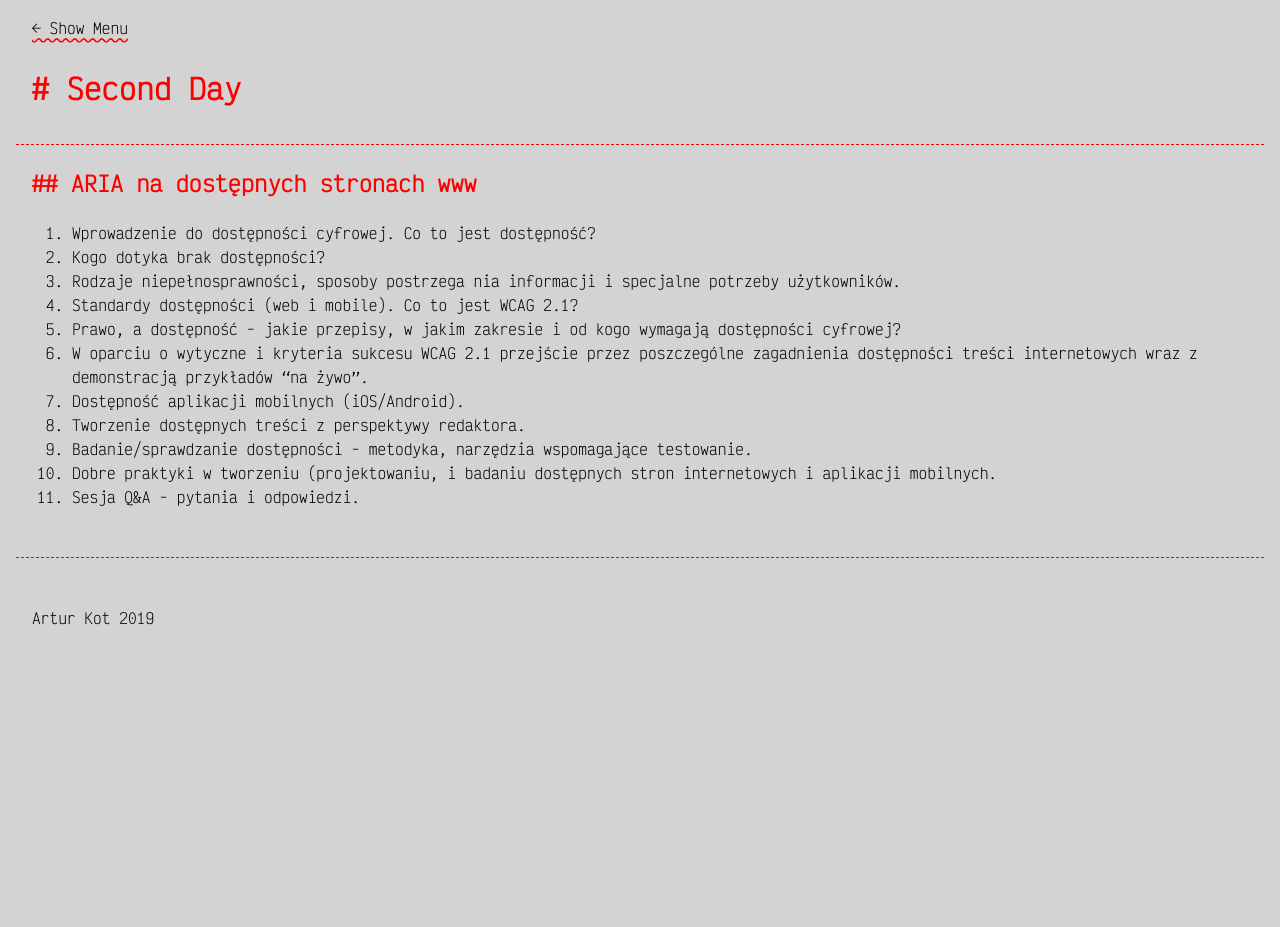
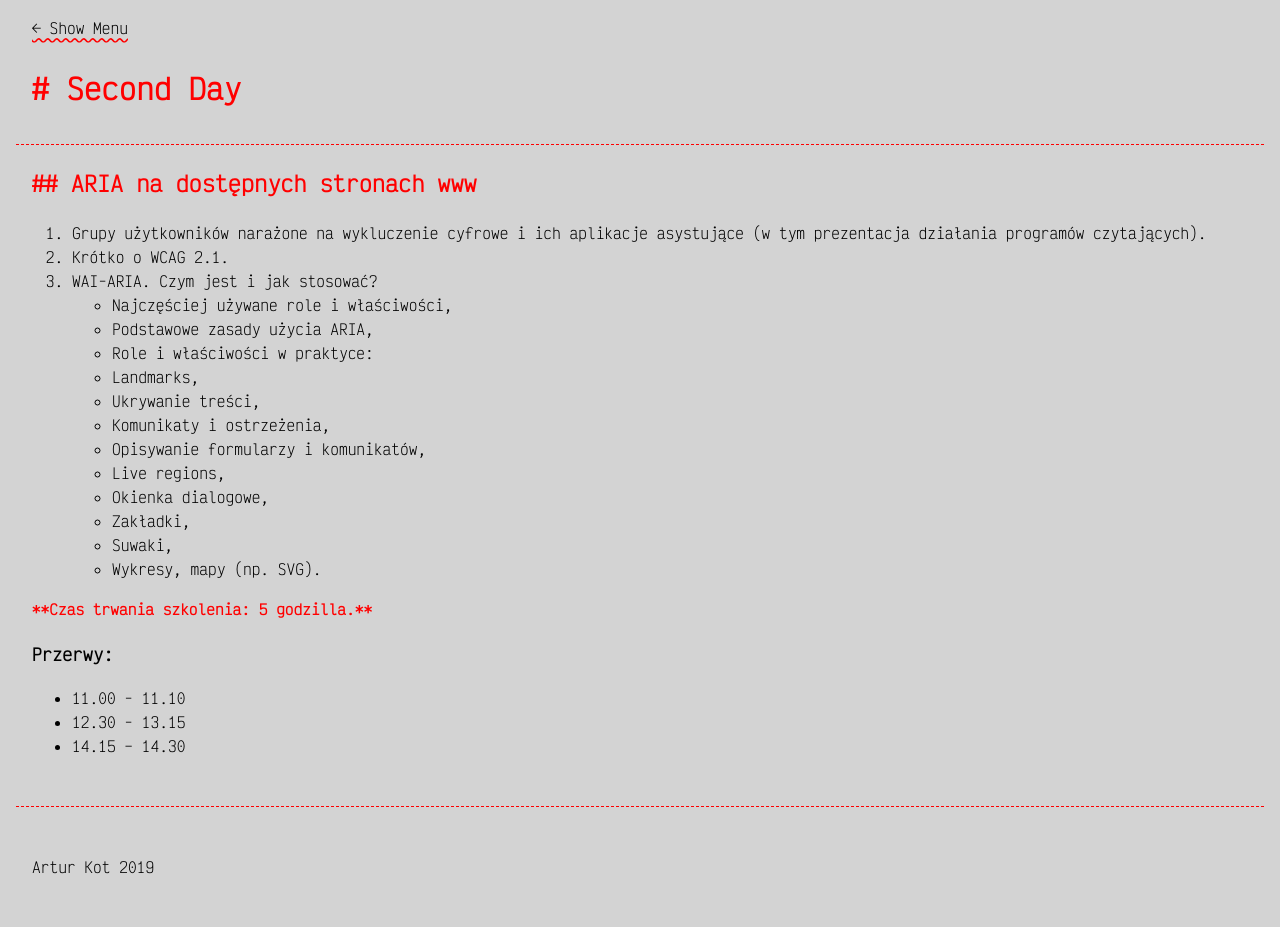
Before and after one commit to xfiveco/xfive-days-2019, a Jekyll site: the page built from second-day.md, in a window 1280 px wide. Built offline with Jekyll 4.4.1, drawn with Linux system fonts in a browser that asks for light colours; before the commit the page ends 900 px from its top, so only the background shows below that.

Commit message:
Update the content for second day

```diff
--- a/second-day.md
+++ b/second-day.md
@@ -6,14 +6,26 @@ lang: pl
 
 ## ARIA na dostępnych stronach www
 
-1. Wprowadzenie do dostępności cyfrowej. Co to jest dostępność?
-2. Kogo dotyka brak dostępności?
-3. Rodzaje niepełnosprawności, sposoby postrzega nia informacji i specjalne potrzeby użytkowników.
-4. Standardy dostępności (web i mobile). Co to jest WCAG 2.1?
-5. Prawo, a dostępność - jakie przepisy, w jakim zakresie i od kogo wymagają dostępności cyfrowej?
-6. W oparciu o wytyczne i kryteria sukcesu WCAG 2.1 przejście przez poszczególne zagadnienia dostępności treści internetowych wraz z demonstracją przykładów "na żywo".
-7. Dostępność aplikacji mobilnych (iOS/Android).
-8. Tworzenie dostępnych treści z perspektywy redaktora.
-9. Badanie/sprawdzanie dostępności - metodyka, narzędzia wspomagające testowanie.
-10. Dobre praktyki w tworzeniu (projektowaniu, i badaniu dostępnych stron internetowych i aplikacji mobilnych.
-11. Sesja Q&A - pytania i odpowiedzi.
+1. Grupy użytkowników narażone na wykluczenie cyfrowe i ich aplikacje asystujące (w tym prezentacja działania programów czytających).
+2. Krótko o WCAG 2.1.
+3. WAI-ARIA. Czym jest i jak stosować?
+    - Najczęściej używane role i właściwości,
+    - Podstawowe zasady użycia ARIA,
+    - Role i właściwości w praktyce:
+    - Landmarks,
+    - Ukrywanie treści,
+    - Komunikaty i ostrzeżenia,
+    - Opisywanie formularzy i komunikatów,
+    - Live regions,
+    - Okienka dialogowe,
+    - Zakładki,
+    - Suwaki,
+    - Wykresy, mapy (np. SVG).
+
+**Czas trwania szkolenia: 5 godzilla.**
+
+### Przerwy:
+
+* 11.00 - 11.10
+* 12.30 - 13.15
+* 14.15 – 14.30
```
